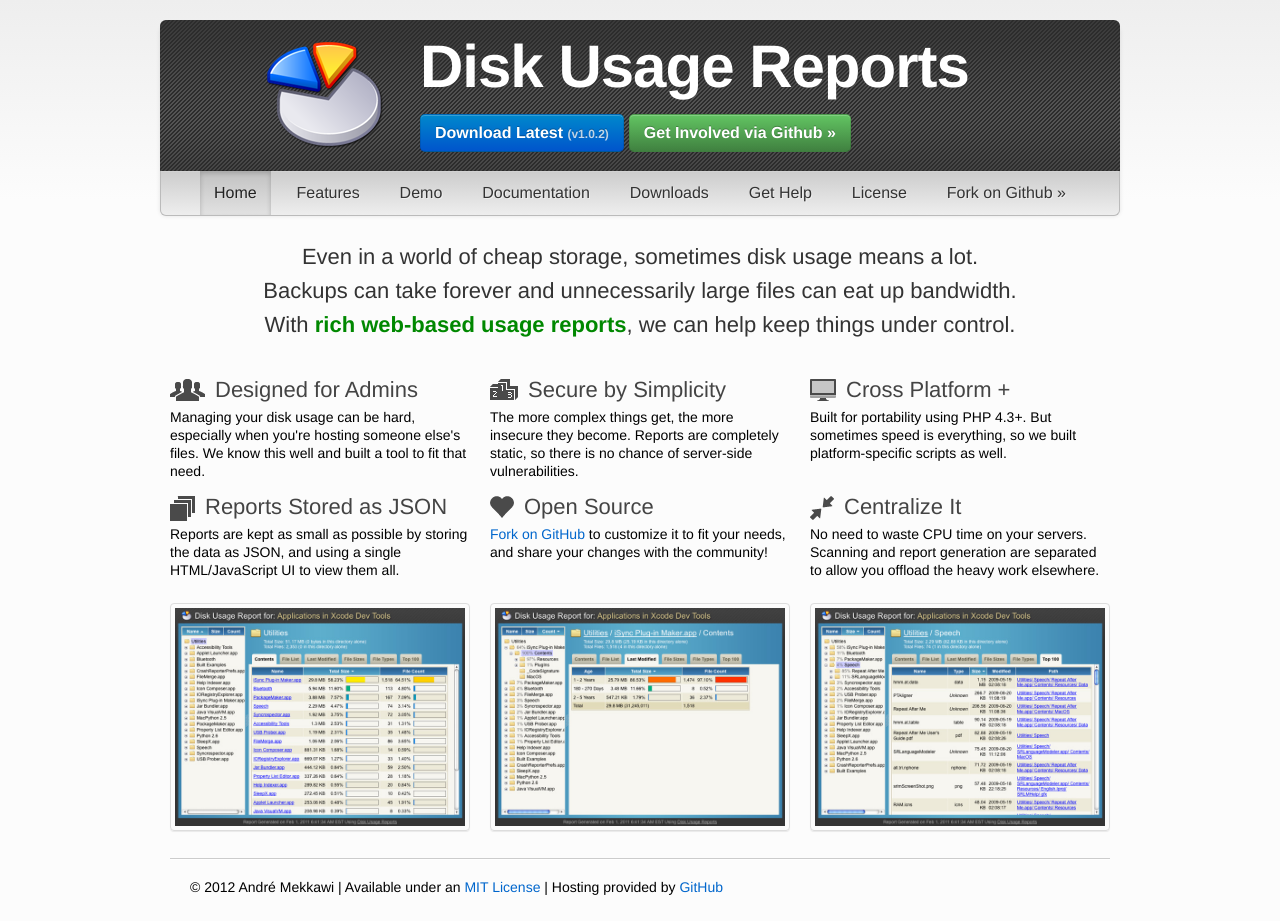
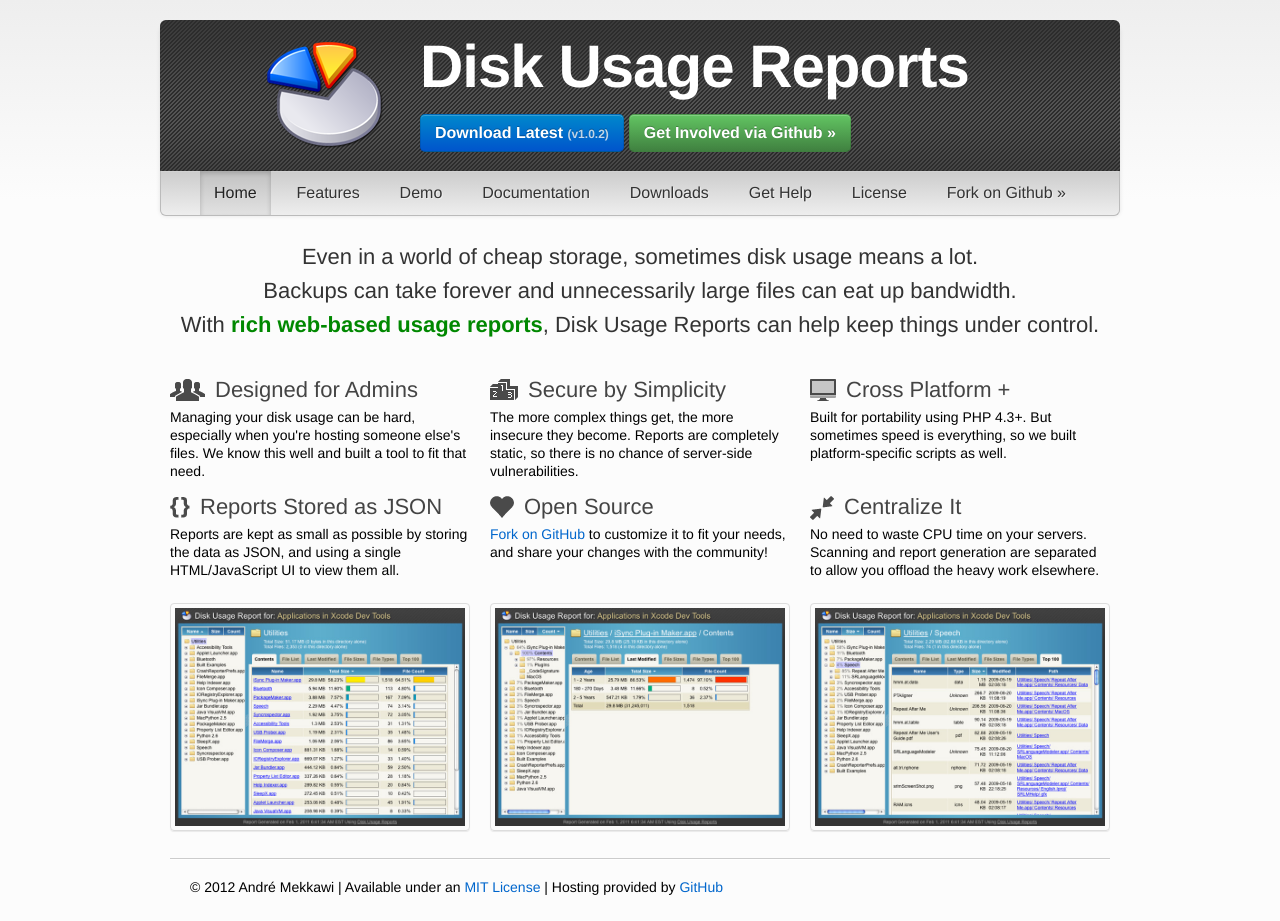
Before and after one commit to amekkawi/diskusagereports, a Jekyll site: the page built from index.html, in a window 1280 px wide. Built offline with Jekyll 4.4.1, drawn with Linux system fonts in a browser that asks for light colours.

Commit message:
Changed icon in features and made small changes to homepage marketing block.

```diff
--- a/_includes/topfeatures.html
+++ b/_includes/topfeatures.html
@@ -14,7 +14,7 @@
 </div>
 <div class="row">
 	<div class="span4">
-		<h2><img src="{{ page.basepath }}images/glyphicons_319_sort.png" width="25" height="25" alt=""> Reports Stored as JSON</h2>
+		<h2><img src="{{ page.basepath }}images/glyph_braces.png" width="20" height="23" alt=""> Reports Stored as JSON</h2>
 		<p>Reports are kept as small as possible by storing the data as JSON, and using a single HTML/JavaScript UI to view them all.</p>
 	</div>
 	<div class="span4">
--- a/css/base.css
+++ b/css/base.css
@@ -205,4 +205,4 @@
 .hidden-inline-phone-mini{display:inline;}
 .hidden-inline-tablet{display:inline;}
 .hidden-inline-desktop{display:none;}
-@media (max-width:979px){.features h2{font-size:18px;}.features h2 img{margin-right:5px;} header nav{padding:9px 0;}header nav a{padding:10px;} pre{overflow:auto;white-space:pre;word-break:normal;word-wrap:normal;}pre.console{font-size:11px;} #BigTag{font-size:18px;}}@media (max-width:767px){.visible-inline-phone{display:inline;} .hidden-inline-phone{display:none;} .hidden-inline-desktop{display:inline;} .visible-inline-desktop{display:none;} header nav a{padding:10px 5px;margin:0 2px;} #TOC.fixed{width:auto;position:static;top:auto;} #BigTag{text-align:left;line-height:24px;}#BigTag div{display:inline;} .topjump{display:inline;}}@media (min-width:768px) and (max-width:979px){.visible-inline-tablet{display:inline;} .hidden-inline-tablet{display:none;} .hidden-inline-desktop{display:inline;} .visible-inline-desktop{display:none;} #TOC.fixed{width:166px;} #TOC ul{margin-left:0;} #TOC li{margin-bottom:8px;list-style:none;}}@media (max-width:480px){.visible-inline-phone-mini{display:inline;} .hidden-inline-phone-mini{display:none;} header nav a{margin:0;padding:10px 4px;} .indent{margin-left:0;}}@media (min-width:980px){}@media (min-width:1200px){}
+@media (max-width:979px){.features h2{font-size:18px;}.features h2 img{margin-right:5px;} header nav{padding:9px 0;}header nav a{padding:10px;} pre{overflow:auto;white-space:pre;word-break:normal;word-wrap:normal;}pre.console{font-size:11px;} #BigTag{font-size:18px;}#BigTag b{font-weight:300;}}@media (max-width:767px){.visible-inline-phone{display:inline;} .hidden-inline-phone{display:none;} .hidden-inline-desktop{display:inline;} .visible-inline-desktop{display:none;} header nav a{padding:10px 5px;margin:0 2px;} #TOC.fixed{width:auto;position:static;top:auto;} #BigTag{text-align:left;line-height:24px;}#BigTag div{display:inline;} .topjump{display:inline;}}@media (min-width:768px) and (max-width:979px){.visible-inline-tablet{display:inline;} .hidden-inline-tablet{display:none;} .hidden-inline-desktop{display:inline;} .visible-inline-desktop{display:none;} #TOC.fixed{width:166px;} #TOC ul{margin-left:0;} #TOC li{margin-bottom:8px;list-style:none;}}@media (max-width:480px){.visible-inline-phone-mini{display:inline;} .hidden-inline-phone-mini{display:none;} header nav a{margin:0;padding:10px 4px;} .indent{margin-left:0;}}@media (min-width:980px){}@media (min-width:1200px){}
--- a/css/base.less
+++ b/css/base.less
@@ -271,6 +271,10 @@
 
 	#BigTag {
 		font-size: 18px;
+
+		b {
+			font-weight: 300;
+		}
 	}
 }
 
--- a/index.html
+++ b/index.html
@@ -6,7 +6,7 @@
 <div id="BigTag">
 	<div>Even in a world of cheap storage, sometimes disk usage means a lot.</div>
 	<div>Backups can take forever and unnecessarily large files can eat up bandwidth.</div>
-	<div>With <b>rich web-based usage reports</b>, we can help keep things under control.</div>
+	<div>With <b>rich web-based usage reports</b>, Disk Usage Reports can help keep things under control.</div>
 </div>
 
 <div id="FeaturesHome" class="features">
```
Also changed, not shown: images/glyph_braces.png (added).
